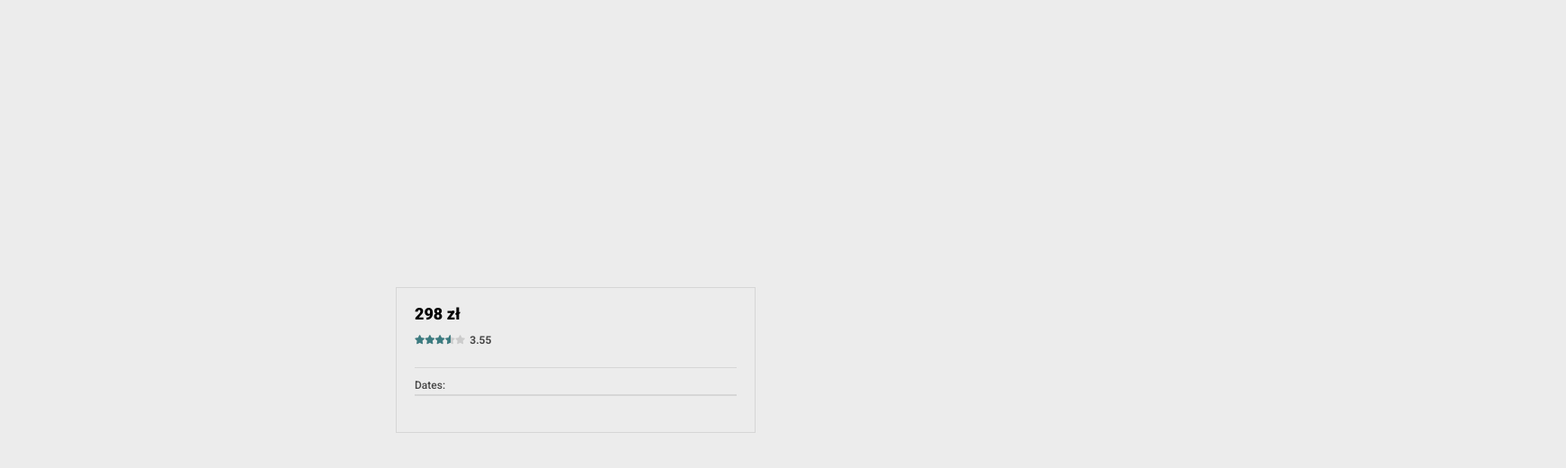
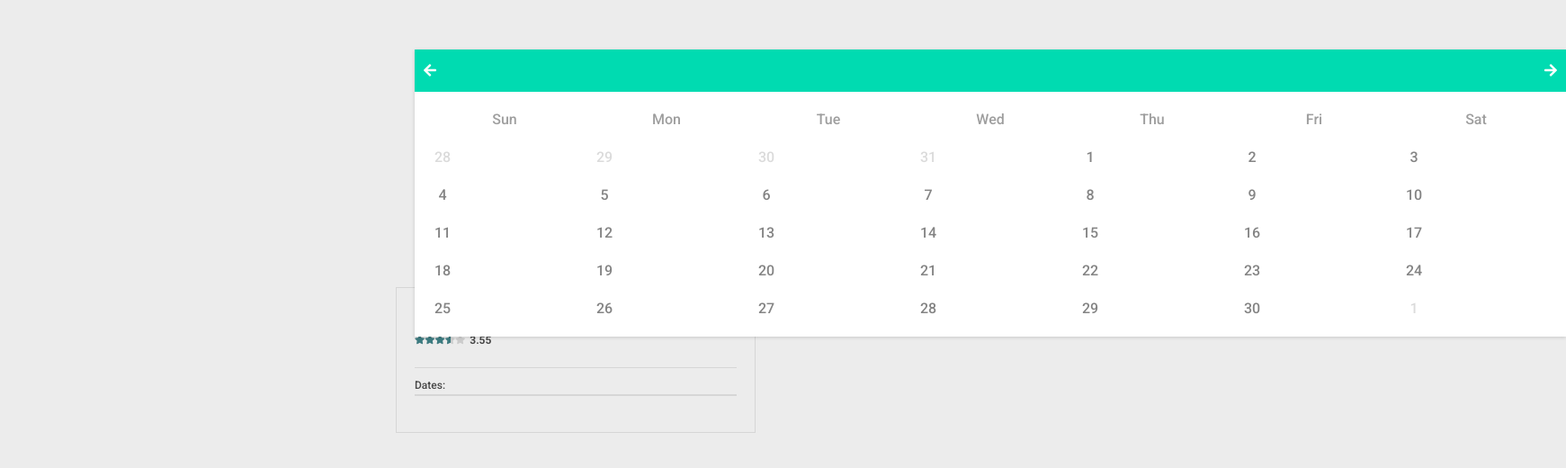
Before and after one commit to PatrickBialek/calendar, a Vue app: page / in a window 1280 px wide. Shown: the top 520 px of the page at 90% size, 1741 px wide, since content can reach past the window. Built offline with nearby package versions, Linux system fonts and the light colour scheme.

Commit message:
[TASK-5] add calendar card component

```diff
--- a/src/assets/styles/_mixins.scss
+++ b/src/assets/styles/_mixins.scss
@@ -0,0 +1,14 @@
+@mixin button-reset() {
+  padding: 0;
+  border: none;
+  font: inherit;
+  color: inherit;
+  background-color: transparent;
+  cursor: pointer;
+}
+
+@mixin flex-column-100() {
+  display: flex;
+  flex-direction: column;
+  width: 100%;
+}
--- a/src/assets/styles/_variables.scss
+++ b/src/assets/styles/_variables.scss
@@ -15,7 +15,11 @@ $silver: #CCCCCC;
 $border-basic: $alto 1px solid;
 $box-shadow-basic: rgba(0, 0, 0, 0.16) 0px 1px 4px;
 
+// typography colors
+$color-text-weekname: #d5d9df;
+$color-text-primary: #848484;
 $color-text-heading: #464646;
+$color-blocked: #DBDBDB;
 
 // typography weights
 $weight-text-300: 300;
@@ -29,7 +33,11 @@ $size-text-tiny: 1.2rem;
 $size-text-heading: 1.8rem;
 
 // paddings and margins
+$btn-padding: .5rem;
+$tiny-padding: 1rem;
+$small-padding: 1.5rem;
 $basic-padding: 2rem;
 
+$btn-margin: .5rem;
 $tiny-margin: 1rem;
 $medium-margin: 2rem;
--- a/src/components/Calendar/Calendar.vue
+++ b/src/components/Calendar/Calendar.vue
@@ -9,15 +9,17 @@
       <div class="calendar__fields-box">
         <div class="calendar__trigger"></div>
       </div>
+			<CalendarCard />
     </div>
   </div>
 </template>
 
 <script>
+import CalendarCard from "./CalendarCard.vue";
 import StarsRating from "@/components/StarsRating/StarsRating.vue";
 
 export default {
-	components: { StarsRating },
+	components: { CalendarCard, StarsRating },
   name: "Calendar",
   props: {
     currency: {
--- /dev/null
+++ b/src/components/Calendar/CalendarCard.vue
@@ -0,0 +1,243 @@
+<template>
+  <div class="calendar-card">
+    <div class="calendar-card__content">
+      <div class="calendar-card__heading">
+        <button>
+          <i class="fas fa-arrow-left"></i>
+        </button>
+        <h3 class="heading-primary">
+        </h3>
+        <button>
+          <i class="fas fa-arrow-right"></i>
+        </button>
+      </div>
+      <div class="calendar-card__body">
+        <div class="calendar-card__table">
+          <div class="calendar-card__day-of-week">
+            <span
+              v-for="(day, index) in daysOfWeek"
+              :key="index + Math.random()"
+            >
+              {{ day.name }}
+            </span>
+          </div>
+          <div class="calendar-card__dates">
+            <span
+              v-for="(i, index) in indexOfFirstDay - 1"
+              :key="index + Math.random()"
+              class="calendar-card__single-date calendar-card__single-date--disabled"
+            >
+              {{ lastMonthLength - indexOfFirstDay + 1 + i }}
+            </span>
+            <span
+              v-for="(i, index) in currentMonthLength"
+              :key="index + Math.random()"
+              class="calendar-card__single-date"
+              >{{ i }}</span
+            >
+            <span
+              v-for="(i, index) in daysFromNextMonth"
+              :key="index + Math.random()"
+              class="calendar-card__single-date calendar-card__single-date--disabled"
+              >{{ i }}</span
+            >
+          </div>
+        </div>
+      </div>
+    </div>
+  </div>
+</template>
+
+<script>
+export default {
+  name: "CalendarCard",
+  data() {
+    return {
+      date: "",
+      currentMonthName: "",
+      currentMonthLength: "",
+      currentYear: "",
+      lastMonthLength: "",
+      dateNow: "",
+      dateInCalendar: "",
+      daysOfWeek: [
+        { name: "Sun" },
+        { name: "Mon" },
+        { name: "Tue" },
+        { name: "Wed" },
+        { name: "Thu" },
+        { name: "Fri" },
+        { name: "Sat" },
+      ],
+      indexOfFirstDay: "",
+      indexOfLastDay: "",
+      lastDay: "",
+      daysFromNextMonth: "",
+      months: [
+        "January",
+        "February",
+        "March",
+        "April",
+        "May",
+        "June",
+        "July",
+        "August",
+        "September",
+        "October",
+        "November",
+        "December",
+      ]
+    };
+  },
+  created() {
+    this.date = new Date();
+    this.dateNow = Date.now();
+    this.prepareDate();
+  },
+  methods: {
+    prepareDate() {
+      this.currentYear = this.date.getFullYear();
+      this.currentMonthName = this.months[this.date.getMonth()];
+      this.currentMonthLength = new Date(
+        this.date.getFullYear(),
+        this.date.getMonth() + 1,
+        0
+      ).getDate();
+      this.indexOfFirstDay =
+        new Date(this.date.getFullYear(), this.date.getMonth(), 1).getDay() + 1;
+      this.indexOfLastDay =
+        new Date(
+          this.date.getFullYear(),
+          this.date.getMonth() + 1,
+          0
+        ).getDay() + 1;
+      this.lastMonthLength = new Date(
+        this.date.getFullYear(),
+        this.date.getMonth(),
+        0
+      ).getDate();
+      this.daysFromLastMonth = new Date(
+        this.date.getFullYear(),
+        this.date.getMonth(),
+        0
+      ).getDate();
+      this.daysFromNextMonth = 7 - this.indexOfLastDay;
+    },
+  },
+};
+</script>
+
+<style scoped lang="scss">
+.calendar-card {
+  position: absolute;
+  margin-top: 5px;
+  width: 100%;
+  top: 50px;
+  background-color: $white;
+  box-shadow: $box-shadow-basic;
+
+  &__heading {
+    background-color: $green;
+    padding: $small-padding $tiny-padding;
+    text-align: center;
+    outline: none;
+    display: flex;
+    justify-content: space-between;
+
+    button {
+      @include button-reset();
+      color: $white;
+    }
+
+    h3 {
+      color: $white;
+      font-weight: $weight-text-700;
+    }
+  }
+
+  &__body {
+    @include flex-column-100();
+    padding: $tiny-padding;
+  }
+
+  &__table {
+    @include flex-column-100();
+  }
+
+  &__day-of-week {
+    display: grid;
+    grid-template-columns: repeat(7, 1fr);
+
+    & > span {
+      height: 42px;
+      line-height: 42px;
+      text-align: center;
+      padding: 0;
+      border-spacing: 0;
+      color: lighten($color-text-primary, 10);
+    }
+  }
+
+  &__dates {
+    display: grid;
+    grid-template-columns: repeat(7, 1fr);
+  }
+
+  &__single-date {
+    height: 42px;
+    width: 42px;
+    line-height: 42px;
+    color: $color-text-primary;
+    text-align: center;
+    padding: 0;
+    border-spacing: 0;
+    outline: 0;
+    border-radius: 50%;
+    transition: color 0.3s ease-in-out, background-color 0.3s ease-in-out;
+
+    &.booked {
+      background-color: $green !important;
+      color: $white !important;
+    }
+
+    &:hover {
+      background-color: $green;
+      color: $white;
+      cursor: pointer;
+    }
+
+    &[data-available="date-not-available"],
+    &[data-available="date-not-available"]:hover,
+    &[data-available="date-not-available"]:focus,
+    &--disabled,
+    &--disabled:hover,
+    &--disabled:focus,
+    &--empty,
+    &--empty:hover,
+    &--empty:focus {
+      background: 0;
+      cursor: default;
+    }
+
+    &[data-available="date-not-available"],
+    &[data-available="date-not-available"]:hover,
+    &[data-available="date-not-available"]:focus,
+    &--disabled,
+    &--disabled:hover,
+    &--disabled:focus {
+      color: $color-blocked;
+    }
+
+    &--empty {
+      background: 0;
+      cursor: default;
+    }
+
+    &.check-in-booked,
+    &.check-out-booked {
+      background-color: $green;
+      color: $white;
+    }
+  }
+}
+</style>
```
